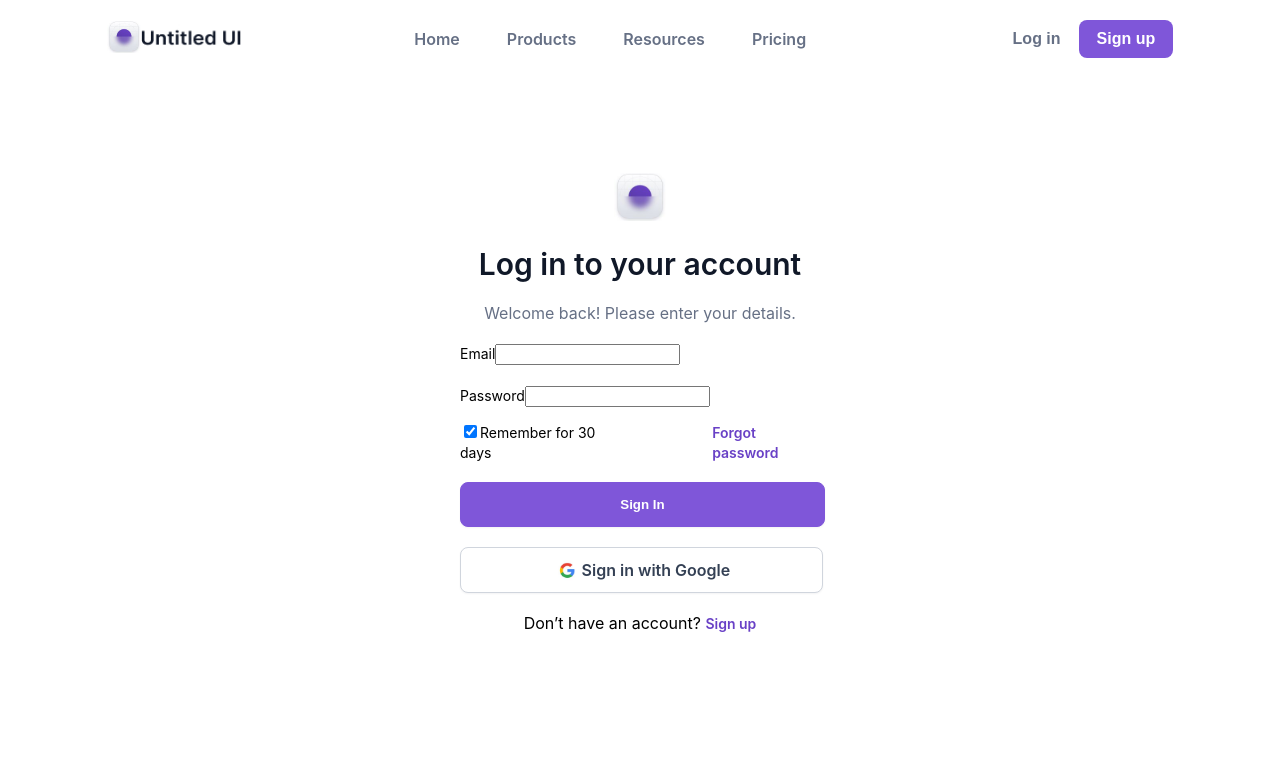
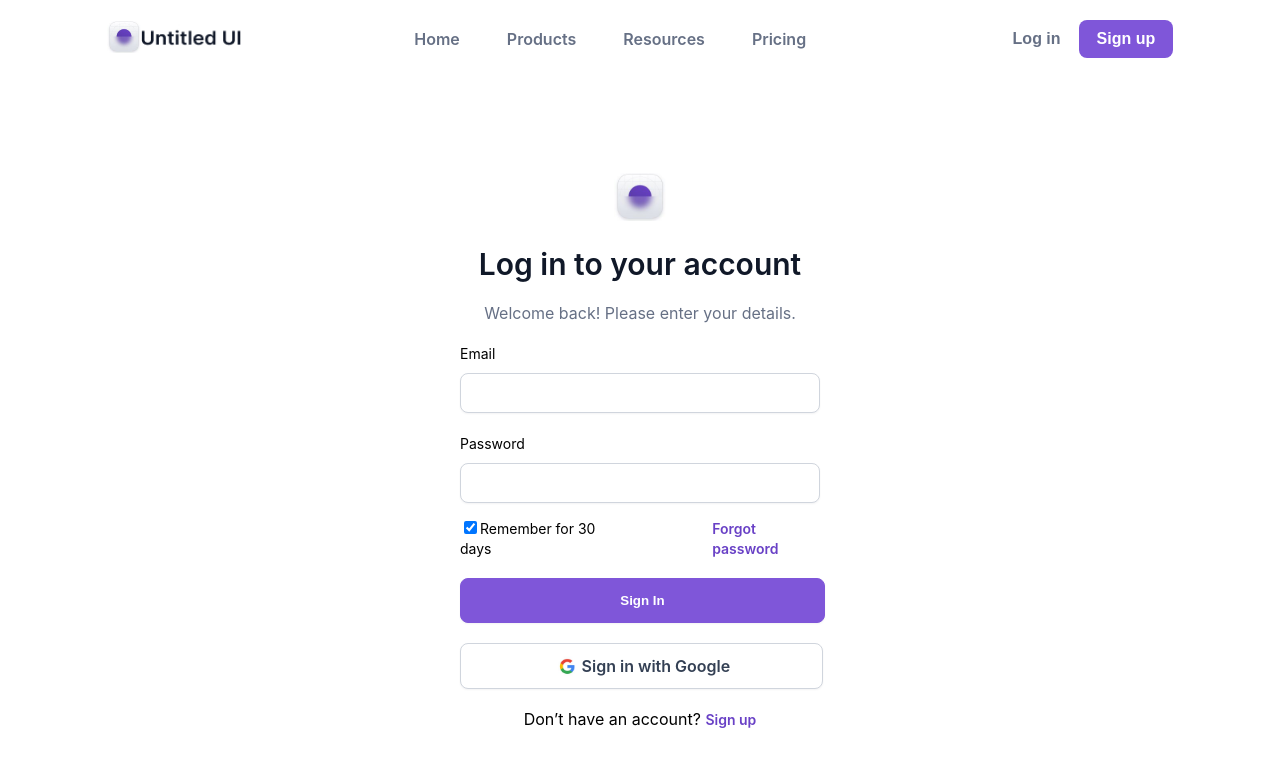
Before and after one commit to turovetsss/ToDo-List, a React (Create React App) app: page /login-hook in a window 1280 px wide. Shown: the top 766 px of the page. Built offline with nearby package versions, Linux system fonts and the light colour scheme; what @bem-react/classname would draw is missing.

Commit message:
reset and state

```diff
--- a/package.json
+++ b/package.json
@@ -51,12 +51,13 @@
     "@testing-library/jest-dom": "^5.17.0",
     "@testing-library/react": "^13.4.0",
     "@testing-library/user-event": "^13.5.0",
+    "firebase": "^10.8.0",
     "nanoid": "^4.0.2",
     "react": "^18.2.0",
     "react-dom": "^18.2.0",
     "react-hook-form": "^7.50.0",
     "react-redux": "^9.1.0",
-    "react-router-dom": "^6.20.0",
+    "react-router-dom": "^6.22.1",
     "react-scripts": "5.0.1",
     "sass": "^1.69.5",
     "web-vitals": "^2.1.4"
--- a/src/pages/log-form-hook/log-form-hook.jsx
+++ b/src/pages/log-form-hook/log-form-hook.jsx
@@ -1,26 +1,16 @@
-import React from 'react';
+import { React, useEffect } from 'react';
 import { useForm } from 'react-hook-form';
 
 import './log-form-hook.scss';
 export const LoginPageHook = () => {
     const {
+        reset,
         register,
         handleSubmit,
         formState: { errors },
     } = useForm();
-
     const onSubmit = data => {
-        const userData = JSON.parse(localStorage.getItem(data.email));
-
-        if (userData) {
-            if (userData.password === data.password) {
-                console.log(userData.name + ' You Are Successfully Logged In');
-            } else {
-                console.log('Email or Password is not matching with our record');
-            }
-        } else {
-            console.log('Email or Password is not matching with our record');
-        }
+        console.log(data);
     };
 
     return (
@@ -61,13 +51,21 @@ export const LoginPageHook = () => {
                     <p>Welcome back! Please enter your details.</p>
                     <div className='text-box'>
                         <label>Email</label>
-                        <input type='email' {...register('email', { required: true })} />
-                        {errors.email && <span style={{ color: 'red' }}>{errors.email.message}</span>}
+                        <input
+                            type='email'
+                            className={`form-control ${errors.email ? 'error' : 'email'}`}
+                            {...register('email', { required: true, pattern: /^\S+@\S+$/i })}
+                        />
+                        {errors.email && <span className='error-message'>Пожалуйста, введите корректный email.</span>}
                     </div>
                     <div className='text-box'>
                         <label>Password</label>
-                        <input type='password' {...register('password')} />
-                        {errors.password && <span className='error'>{errors.password.message}</span>}
+                        <input
+                            type='password'
+                            className={`form-control ${errors.password ? 'error' : 'email'}`}
+                            {...register('password', { required: true, pattern: /(?=.{8,})(?=.*[a-zA-Z])/ })}
+                        />
+                        {errors.password && <span className='error-message'>Введите корректный пароль</span>}
                     </div>
                     <div className='check-box'>
                         <div>
@@ -78,7 +76,9 @@ export const LoginPageHook = () => {
                             <a className='a-name'>Forgot password</a>
                         </div>
                     </div>
-                    <button className='sign-btn'>Sign In</button>
+                    <button className='sign-btn' onClick={() => reset()}>
+                        Sign In
+                    </button>
                     <div className='google-btn'>
                         <img src={require('./img/soc.jpg')} height={24} />
                         Sign in with Google
```
Also changed, not shown: 1 other file (tests, documents, lock files or other folders).
